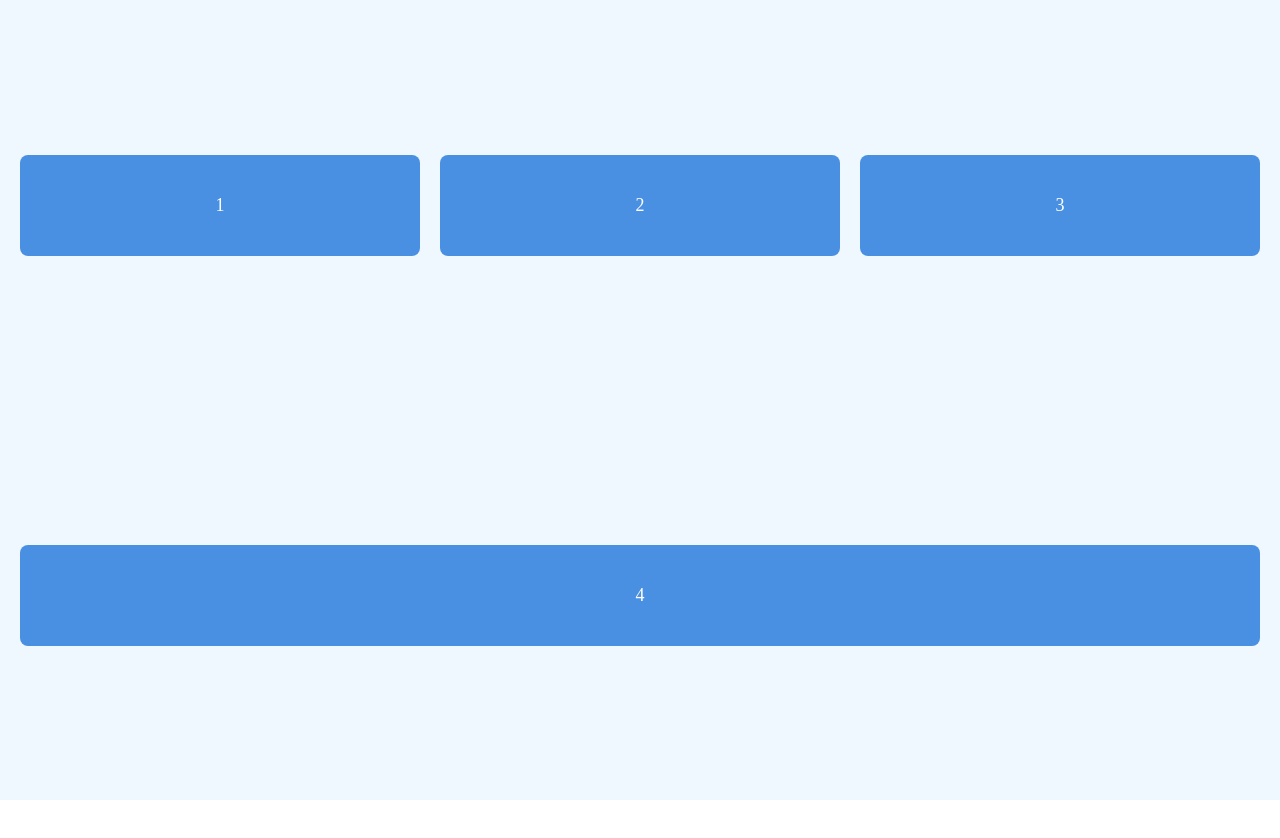
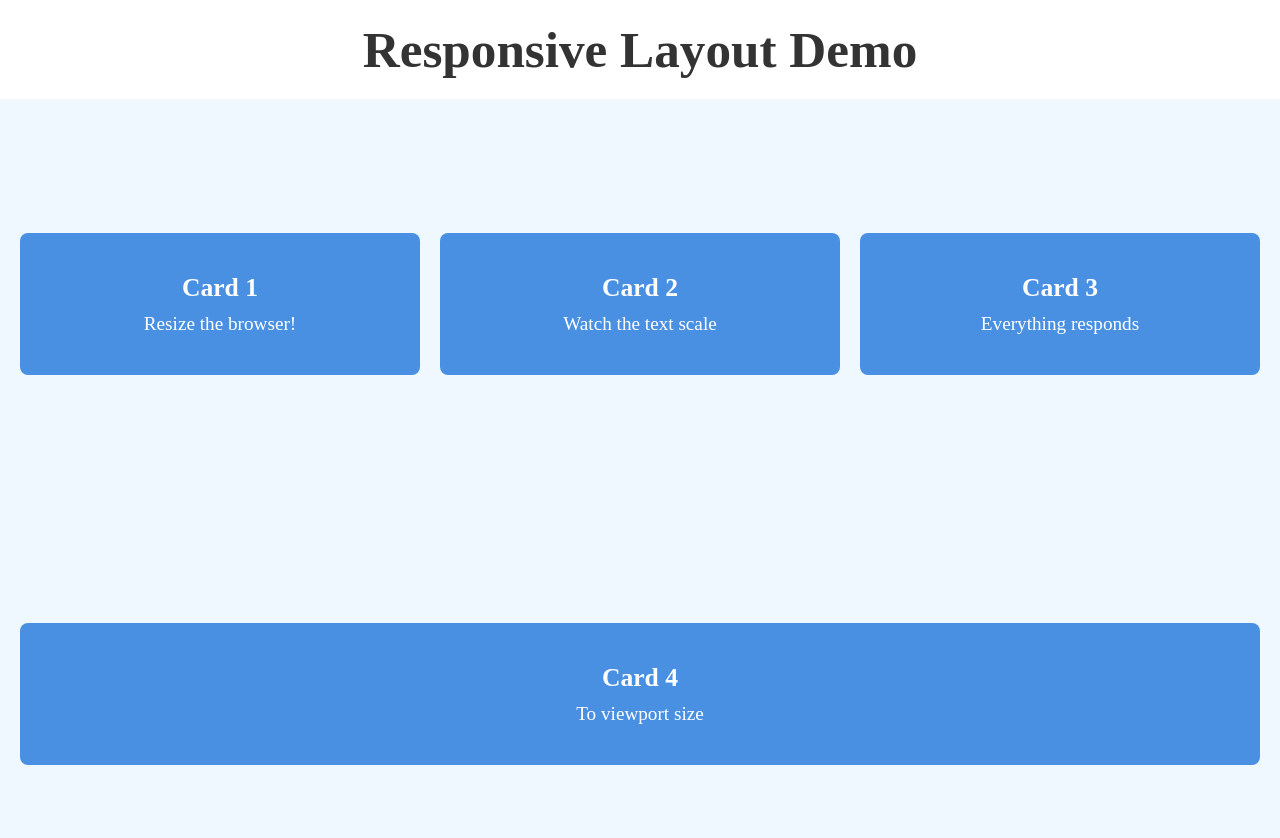
Before and after one commit to LSprecher27/Flexbox-Worksheet, a plain HTML site: page index.html in a window 1280 px wide. Before the commit the page ends 800 px from the top, so only its background shows below. Drawn offline with Linux system fonts and the light colour scheme.

Commit message:
Reworked index.html

```diff
--- a/index.html
+++ b/index.html
@@ -7,19 +7,29 @@
                 margin: 0;
                 padding: 0;
             }
+            .page-title {
+            text-align: center;
+            color: #333;
+            margin: 20px 0;
+            /* Make title text scale with viewport */
+            font-size: 4vw; /* Try 4vw or 5vw */
+            }
+
             .container {
+            /* Make this take full viewport */
             width: 100vw;
             height: 100vh;
             background-color: #f0f8ff;
-                display:flex;
+            /* Add flexbox properties */
+            display: flex;
             justify-content: center;
             align-items: center;
             flex-wrap: wrap;
             gap: 20px;
             padding: 20px;
             box-sizing: border-box;
+            }
 
-            }
             .card {
             background-color: #4a90e2;
             color: white;
@@ -27,20 +37,44 @@
             border-radius: 8px;
             text-align: center;
             font-size: 18px;
-                flex: 1;
-                min-width: 250px;
-                max-height: 250px;
+            /* Make cards responsive */
+            flex: 1; /* Example: flex-grow, flex-shrink, flex-basis */
+            min-width: 250px; /* Example value */
+            }
 
+            .card-title {
+            margin: 0 0 10px 0;
+            /* Scale card titles with viewport */
+            font-size: 2vw; /* Try 2vw or 3vw */
+            }
+
+            .card-text {
+            margin: 0;
+            /* Scale card text with viewport */
+            font-size: 1.5vw; /* Try 1.5vw or 2vmin */
             }
 
         </style>
     </head>
     <body>
+       <h1 class="page-title">Responsive Layout Demo</h1>
        <div class="container">
-            <div class="card">1</div>
-            <div class="card">2</div>
-            <div class="card">3</div>
-            <div class="card">4</div>
+       <div class="card">
+        <h2 class="card-title">Card 1</h2>
+        <p class="card-text">Resize the browser!</p>
+       </div>
+       <div class="card">
+        <h2 class="card-title">Card 2</h2>
+        <p class="card-text">Watch the text scale</p>
+       </div>
+       <div class="card">
+        <h2 class="card-title">Card 3</h2>
+        <p class="card-text">Everything responds</p>
+       </div>
+       <div class="card">
+        <h2 class="card-title">Card 4</h2>
+        <p class="card-text">To viewport size</p>
+       </div>
     </div>
     </body>
 </html>
```
Lines whose indentation alone changed are shown as unchanged.
